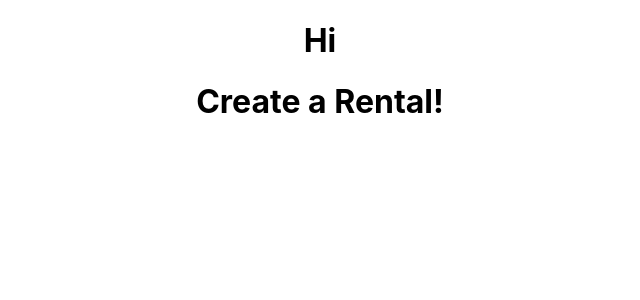
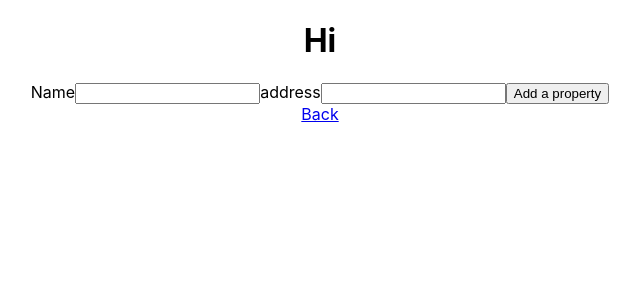
Before and after one commit to Froy-y/rent-a-prop-FE, a React (Create React App) app: page /renta/new in a window 1280 px wide. Shown: the top 300 px of the page, without its empty margins (320-960 px from the left). Built offline with nearby package versions, Linux system fonts and the light colour scheme.

Commit message:
Functional create component !

```diff
--- a/src/components/NewRental.js
+++ b/src/components/NewRental.js
@@ -1,9 +1,56 @@
-import React from 'react'
+import React, { useState } from 'react'
+import { Link } from 'react-router-dom'
 
 const NewRental = (props) => {
+    const initialState = {
+        name: '',
+        address: ''
+    }
+    const [input, setInput] = useState(initialState)
+
+    //fetch for post
+    const newRental = async (data) => {
+        try {
+            const configs = {
+                method: "POST",
+                body: JSON.stringify(data),
+                headers: {
+                    "Content-Type": "application/json"
+                }
+            }
+
+            const createdRental = await fetch('http://localhost:9000/renta', configs)
+            const parsed = await createdRental.json()
+            props.history.push('/renta')
+        } catch (err) {
+            console.log(err)
+        }
+    }
+
+    const handleChange = (e) => {
+        setInput({...input, [e.target.name]: e.target.value})
+    }
+
+    const handleSubmit = (e) => {
+        e.preventDefault()
+        setInput(initialState)
+        newRental(input)
+    }
+
     return(
         <>
-            <h1>Create a Rental!</h1>
+            <div>
+                <form onSubmit={ handleSubmit }>
+                    <label htmlFor="name">Name</label>
+                    <input id="name" name="name" value={ input.name } onChange={handleChange}/>
+
+                    <label htmlFor="address">address</label>
+                    <input id="address" name="address" value={ input.address } onChange={handleChange}/>
+
+                    <input type="submit" value="Add a property" />
+                </form>
+                <Link to="/renta">Back</Link>
+            </div>
         </>
     )
 }
```
